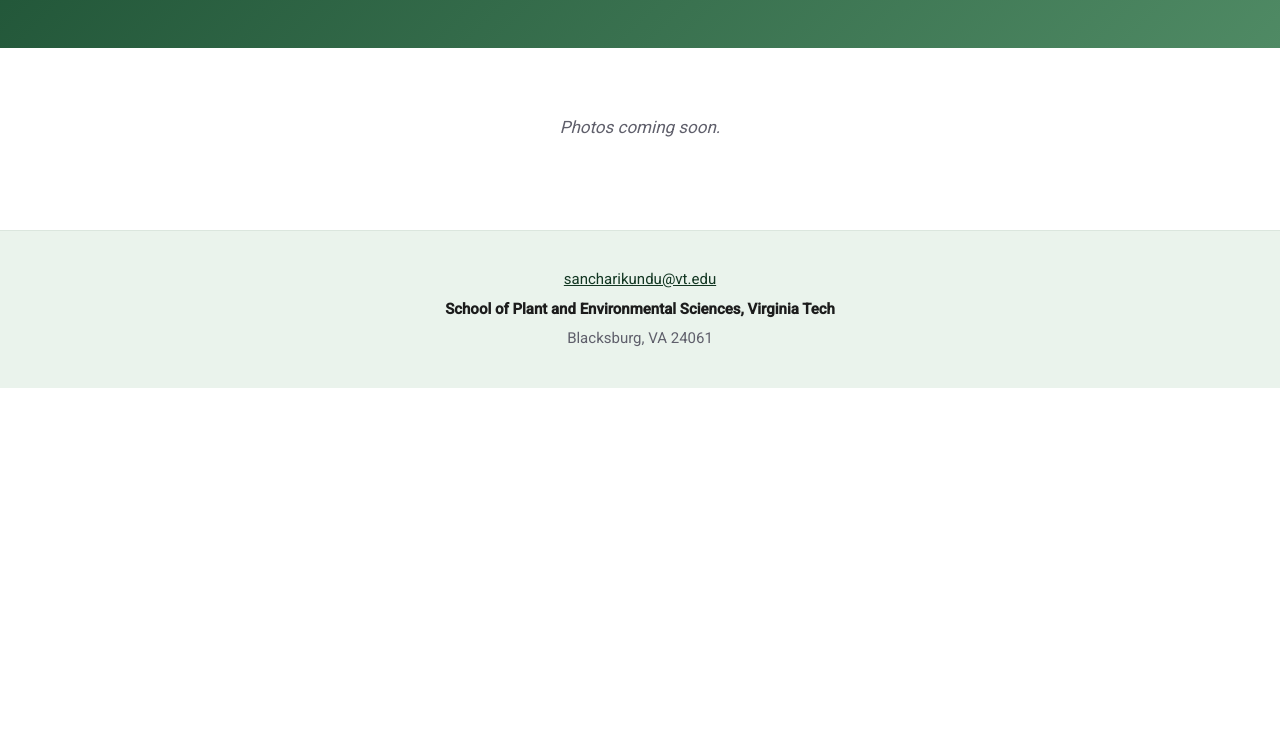
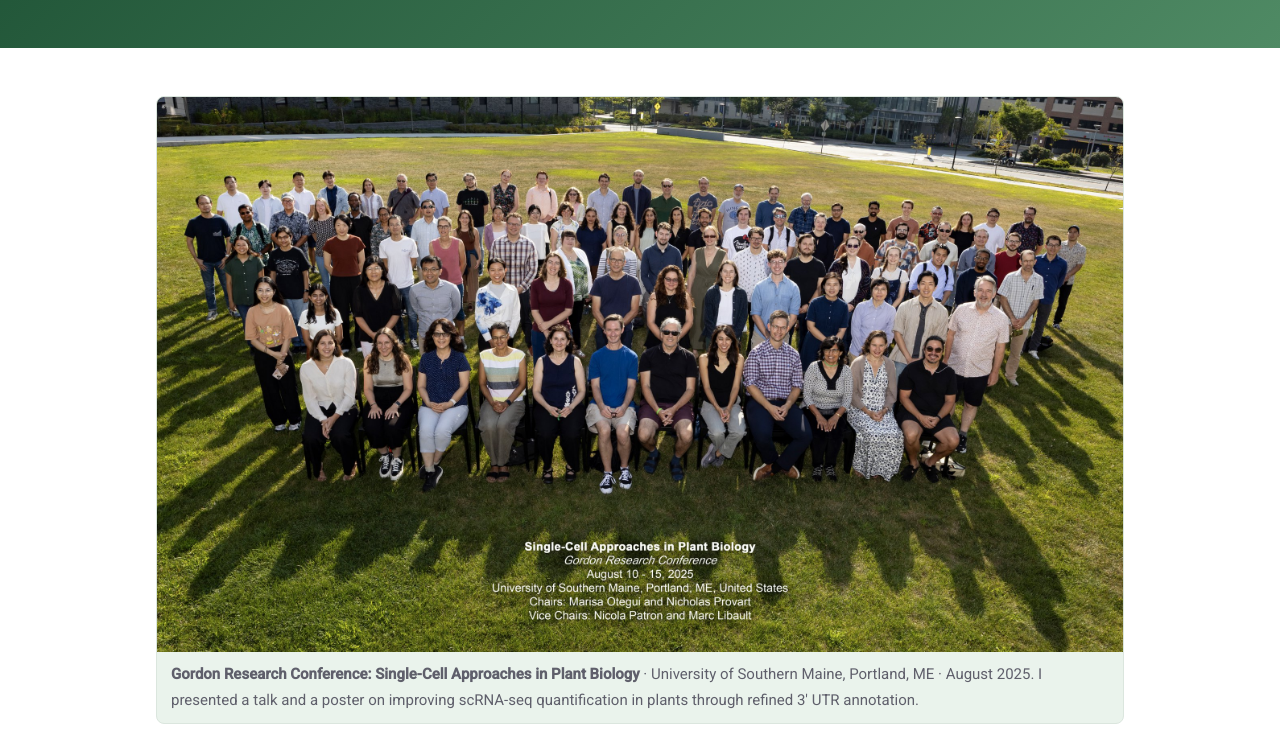
Before and after one commit to sancharikundu93/sancharikundu93.github.io, a plain HTML site: page photos.html in a window 1280 px wide. Shown: the part 210-952 px from the top of the page. Before the commit the page ends 800 px from the top, so only its background shows below. Drawn offline with Linux system fonts and the light colour scheme.

Commit message:
Add GRC 2025 group photo to Photos page
Co-Authored-By: Claude Opus 5.5 <noreply@anthropic.com>

```diff
--- a/photos.html
+++ b/photos.html
@@ -31,8 +31,12 @@
 
   <main>
     <!-- To add a photo: put the image in the photos/ folder, then copy one <figure> block below
-         and change the file name and caption. -->
+         and change the file name and caption. Add class="wide" to a figure for group/panorama shots. -->
     <div class="gallery">
+      <figure class="wide">
+        <a href="photos/grc_2025_group.jpg" target="_blank" rel="noopener"><img src="photos/grc_2025_group.jpg" alt="Group photo of attendees at the 2025 Gordon Research Conference on Single-Cell Approaches in Plant Biology" loading="lazy"></a>
+        <figcaption><strong>Gordon Research Conference: Single-Cell Approaches in Plant Biology</strong> · University of Southern Maine, Portland, ME · August 2025. I presented a talk and a poster on improving scRNA-seq quantification in plants through refined 3′ UTR annotation.</figcaption>
+      </figure>
       <!--
       <figure>
         <a href="photos/example.jpg" target="_blank" rel="noopener"><img src="photos/example.jpg" alt="Short description" loading="lazy"></a>
--- a/style.css
+++ b/style.css
@@ -149,3 +149,7 @@ footer strong { color: var(--text); }
 /* Hide the "coming soon" note once the gallery has a photo in it */
 .gallery:has(figure) + .empty-note { display: none; }
 .empty-note { color: var(--muted); font-style: italic; text-align: center; }
+/* Wide figures (group photos) span the full row and keep their own shape */
+.gallery figure.wide { grid-column: 1 / -1; }
+.gallery figure.wide img { aspect-ratio: auto; }
+.gallery figure.wide a:hover img { transform: none; }
```
Also changed, not shown: photos/grc_2025_group.jpg (added).
